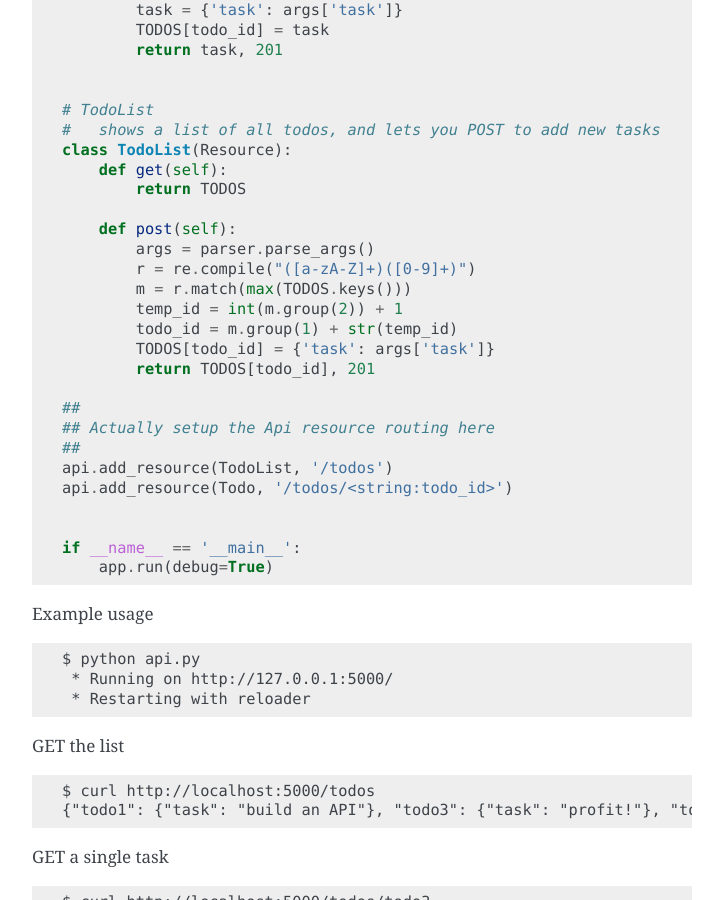
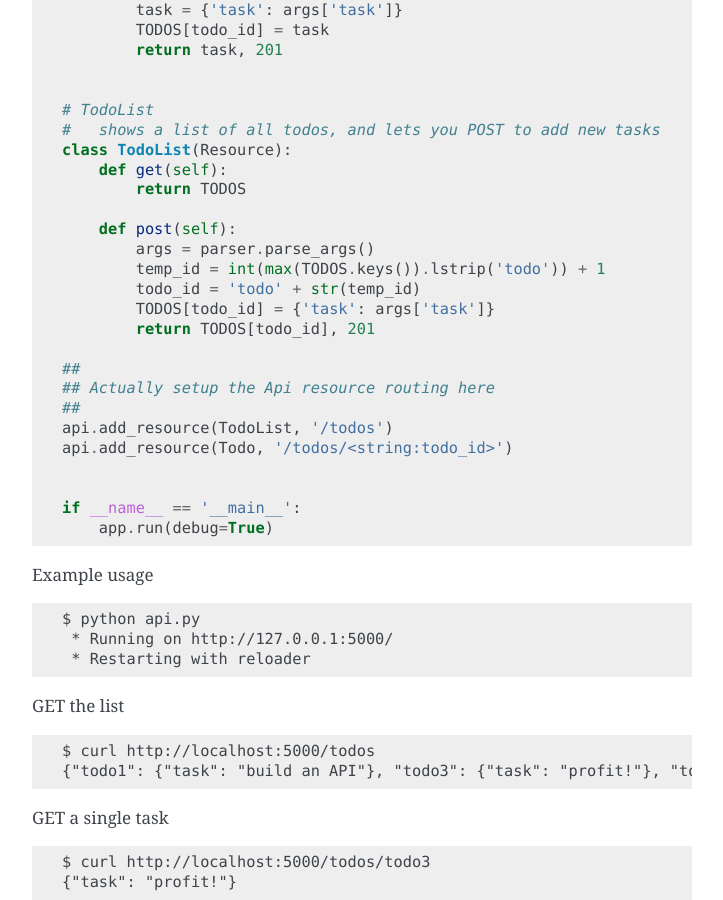
Before and after one commit to flask-restful/flask-restful, a Sphinx documentation site: the page built from docs/quickstart.rst, in a window 1280 px wide and 900 px high, scrolled down 5024 px. Shown: the whole window, without its empty margins (388-1111 px from the left). Built offline with Sphinx 7.4.7, drawn with Linux system fonts in a browser that asks for light colours.

Commit message:
Fixed ToDo.  Without using re or loop
No loop, no re, a bit ugly but still the right one.

```diff
--- a/docs/quickstart.rst
+++ b/docs/quickstart.rst
@@ -264,10 +264,8 @@ Save this example in api.py ::
 
         def post(self):
             args = parser.parse_args()
-            r = re.compile("([a-zA-Z]+)([0-9]+)")
-            m = r.match(max(TODOS.keys()))
-            temp_id = int(m.group(2)) + 1
-            todo_id = m.group(1) + str(temp_id)
+            temp_id = int(max(TODOS.keys()).lstrip('todo')) + 1
+            todo_id = 'todo' + str(temp_id)
             TODOS[todo_id] = {'task': args['task']}
             return TODOS[todo_id], 201
 
```
